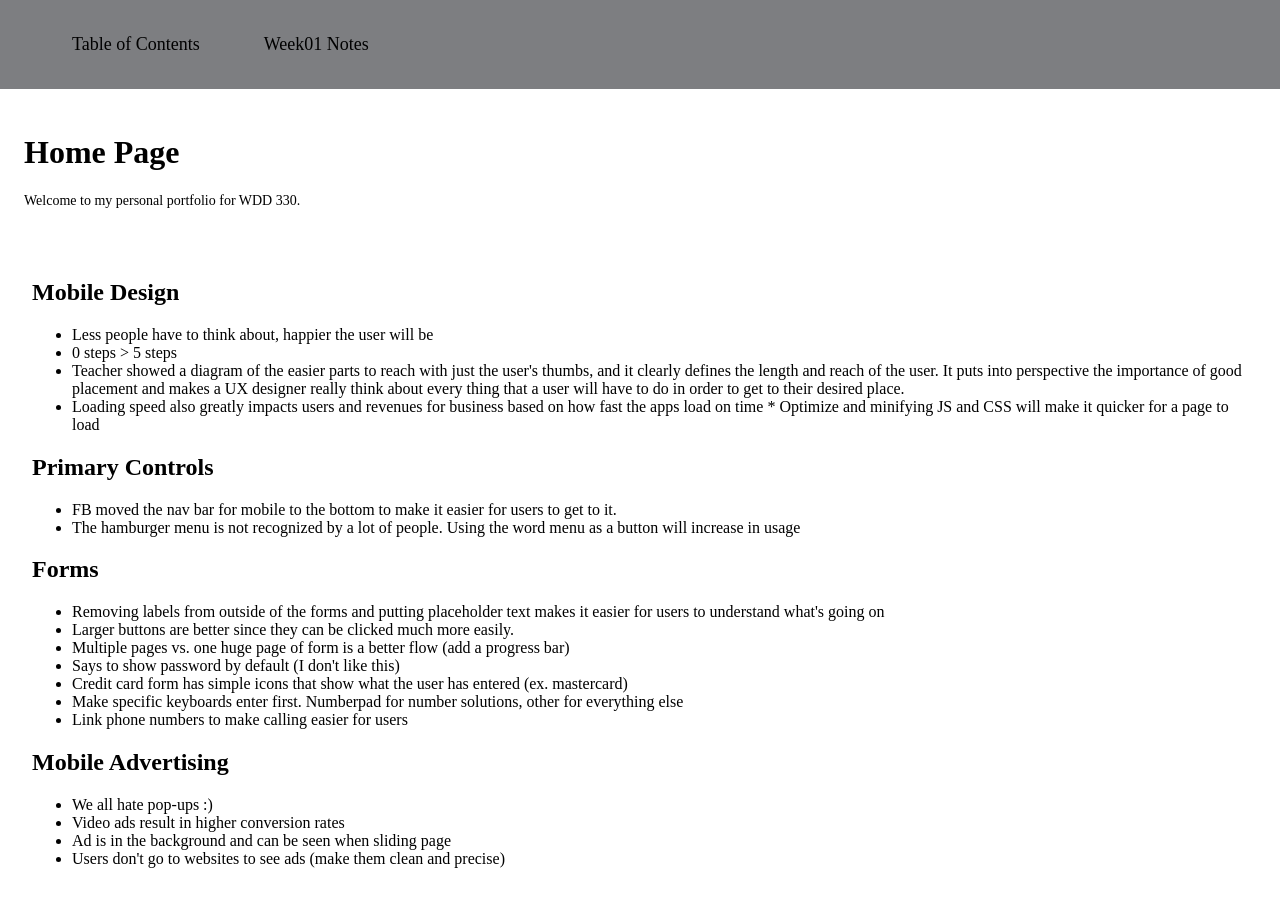
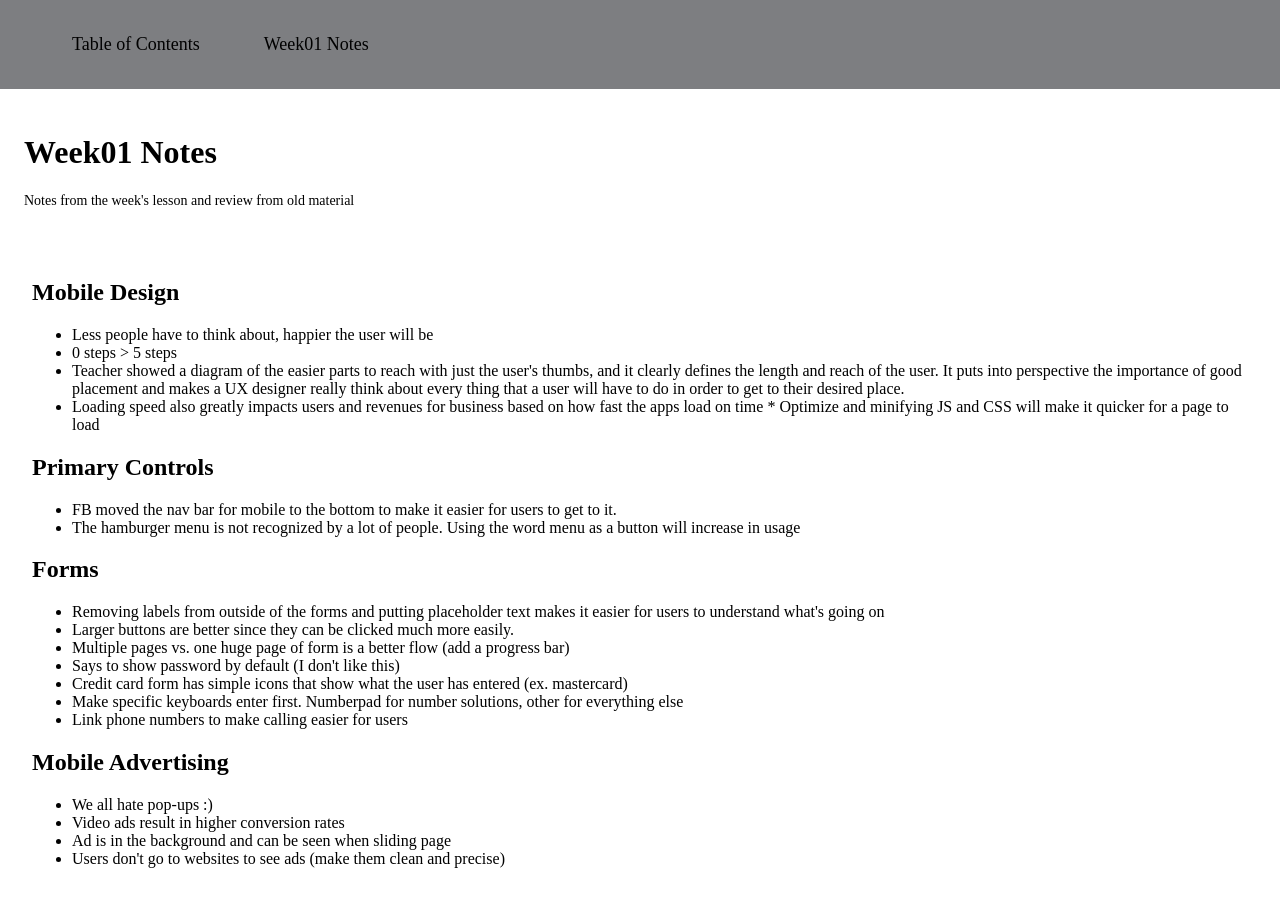
Before and after one commit to watercable76/Personal-Portfolio, a website: page week01/week01-notes.html in a window 1280 px wide. Drawn offline with Linux system fonts and the light colour scheme.

Commit message:
Fixed page's title and content

```diff
--- a/week01/week01-notes.html
+++ b/week01/week01-notes.html
@@ -21,8 +21,8 @@
         </ul>
     </header>
     <main>
-        <h1>Home Page</h1>
-        <p>Welcome to my personal portfolio for WDD 330.</p>
+        <h1>Week01 Notes</h1>
+        <p>Notes from the week's lesson and review from old material</p>
         <br><br>
 
         <div class="notes">
```
